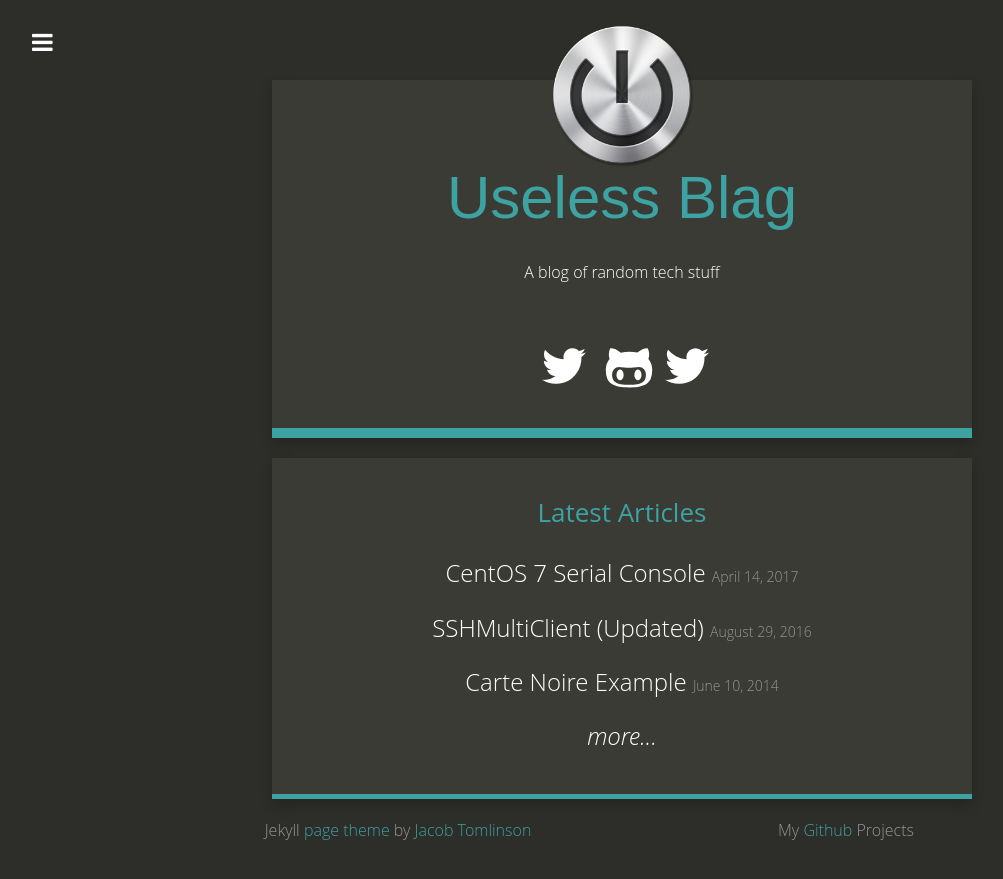
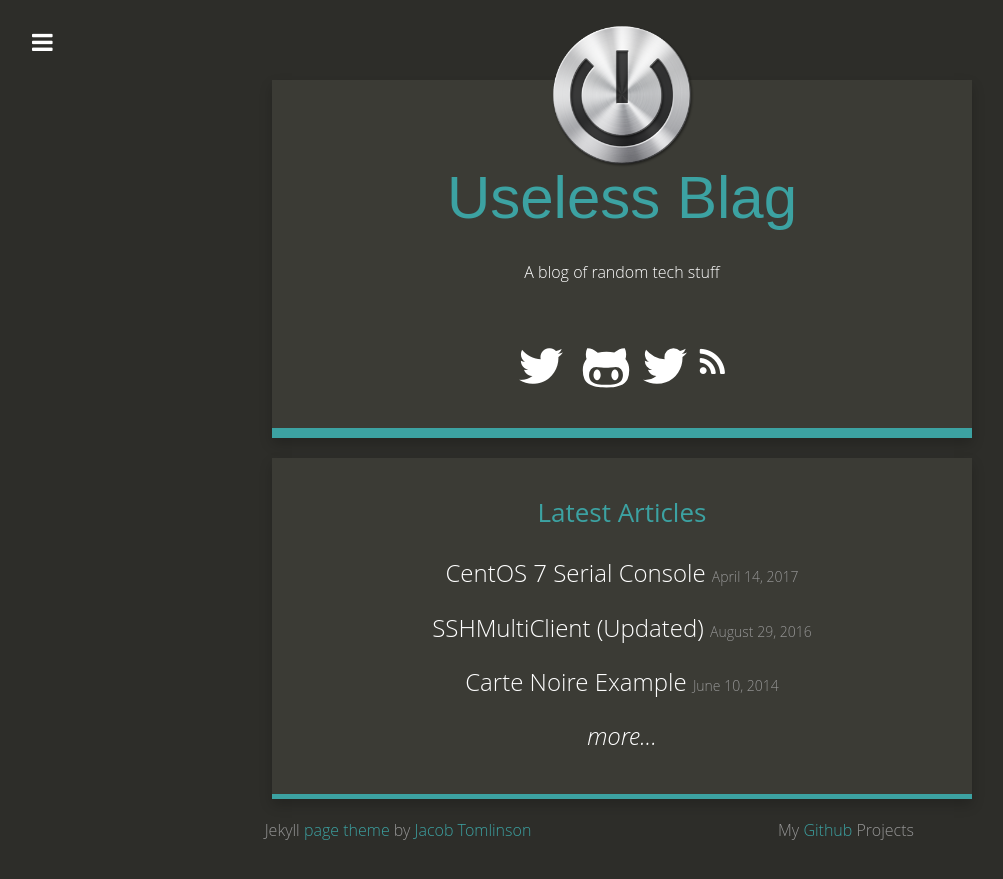
Before and after one commit to mrdaveanderson/mrdaveanderson.github.io, a Jekyll site: the page built from index.html, in a window 1280 px wide. Shown: the top 879 px of the page, without its empty margins (18-1021 px from the left). Built offline with Jekyll 4.4.1, drawn with Linux system fonts in a browser that asks for light colours; nearby versions of some CDN libraries.

```diff
--- a/_includes/social_links.html
+++ b/_includes/social_links.html
@@ -4,5 +4,5 @@
   {% if site.twitter_username %}<a href="https://www.twitter.com/{{ site.twitter_username }}" target="_new"><img src="{{ site.baseurl }}/navicons/twitter.png"></a>{% endif %}
   {% if site.github_username %}<a href="https://github.com/{{ site.github_username }}" target="_new"><img src="{{ site.baseurl }}/navicons/github-alt.svg" width="50" height="50"></a>{% endif %}
   {% if site.stackoverflow_link %}<a href="{{ site.stackoverflow_link }}" target="_new"><i class="fa fa-stack-overflow"></i></a>{% endif %}
-  <a href="{{ site.baseurl }}/feed.xml" target="_new"><img src="{{ site.baseurl }}/navicons/bird.svg" width="50" height="50"></a>
+  <a href="{{ site.baseurl }}/feed.xml" target="_new"><img src="{{ site.baseurl }}/navicons/bird.svg" width="50" height="50"><i class="fa fa-rss"></i></a>
 </p>
```
